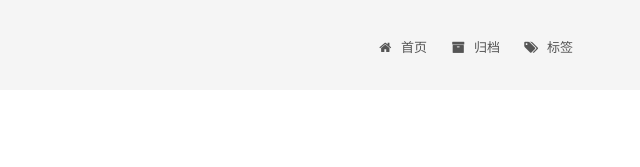
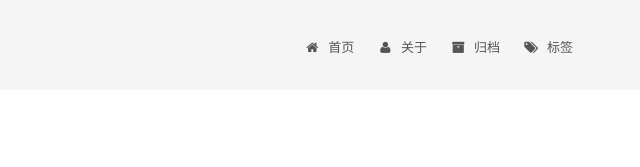
Before and after one commit to 4Four/4four.github.io, a plain HTML site: page 2016/07/02/Windows下GitHub-Hexo搭建个人博客/index.html in a window 1280 px wide. Shown: the top 167 px of the page, 247-887 px from the left. Drawn offline with Linux system fonts and the light colour scheme.

Commit message:
Site updated: 2016-07-02 21:15:47

```diff
--- a/2016/07/02/Windows下GitHub-Hexo搭建个人博客/index.html
+++ b/2016/07/02/Windows下GitHub-Hexo搭建个人博客/index.html
@@ -187,6 +187,16 @@
               <i class="menu-item-icon fa fa-fw fa-home"></i> <br />
 
             首页
+          </a>
+        </li>
+
+
+        <li class="menu-item menu-item-about">
+          <a href="/about" rel="section">
+
+              <i class="menu-item-icon fa fa-fw fa-user"></i> <br />
+
+            关于
           </a>
         </li>
 
--- a/css/main.css
+++ b/css/main.css
@@ -1548,7 +1548,7 @@ pre .javascript .function {
   width: 4px;
   height: 4px;
   border-radius: 50%;
-  background: #f6d445;
+  background: #b4b5ac;
 }
 .links-of-blogroll {
   font-size: 13px;
```
Also changed, not shown: 2016/07/02/hello-world/index.html (+10 -0 lines), archives/2016/07/index.html (+10 -0 lines), archives/2016/index.html (+10 -0 lines), archives/index.html (+10 -0 lines), index.html (+10 -0 lines).
